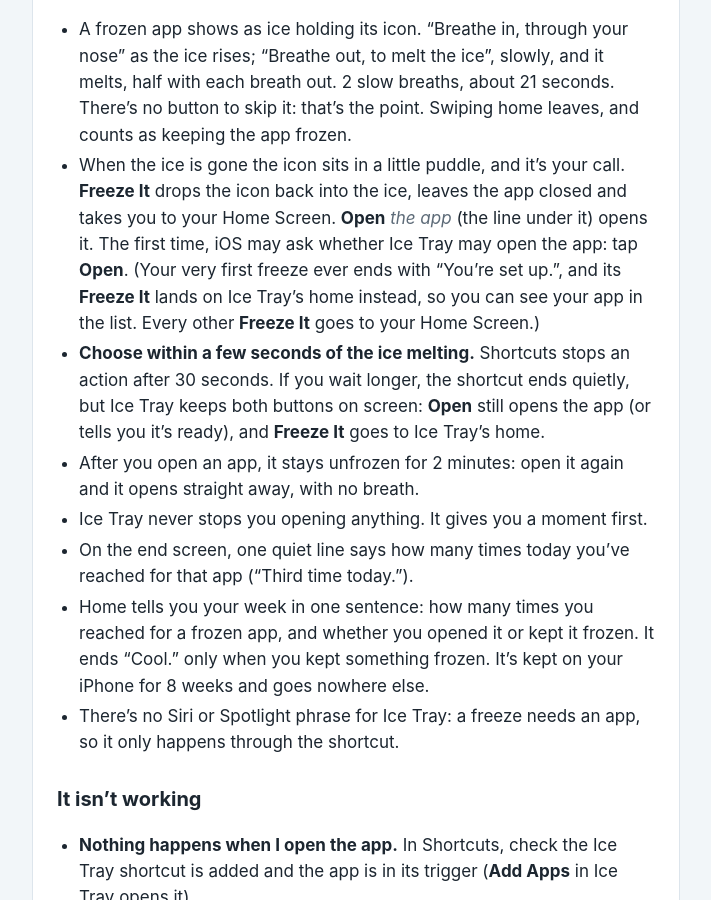
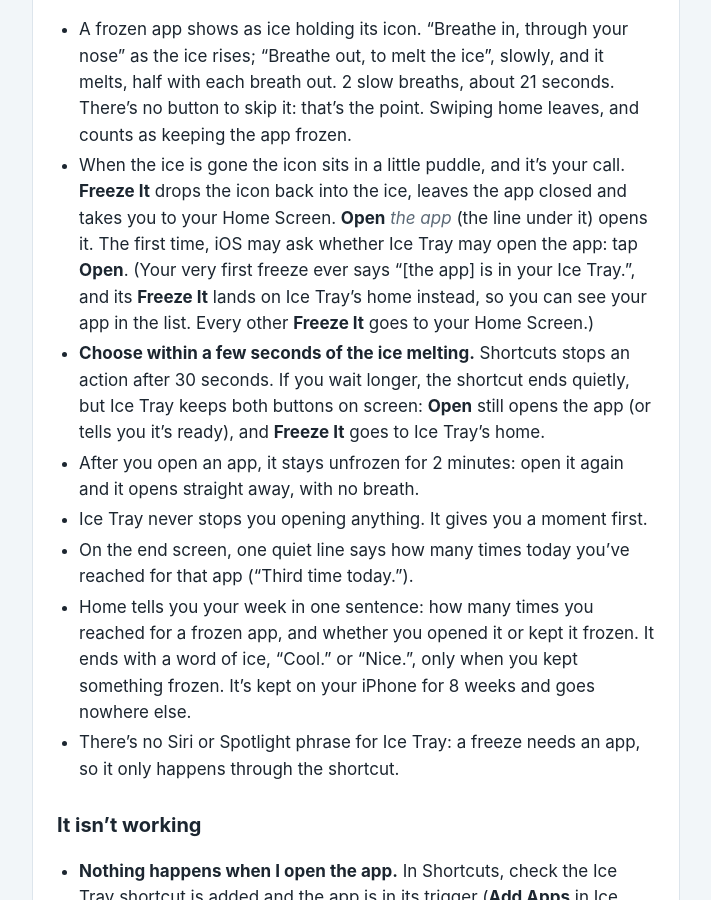
Before and after one commit to AppHazard-Studios/ice-tray-site, a Jekyll site: the page built from support.md, in a window 1280 px wide and 900 px high, scrolled down 2084 px. Shown: the whole window, without its empty margins (284-995 px from the left). Built offline with Jekyll 4.4.1, drawn with Linux system fonts in a browser that asks for light colours; some of the changed text lies outside the part shown.

Commit message:
Site: baseurl /ice-tray-site, thaw-site names gone, Restore Purchases, rights line, support facts current
Co-Authored-By: Claude Sonnet 5.5 <noreply@anthropic.com>

```diff
--- a/_config.yml
+++ b/_config.yml
@@ -1,9 +1,9 @@
 # Ice Tray's public pages (privacy, terms, support), built by GitHub Pages with Jekyll.
-# If the repository isn't named "thaw-site", change baseurl to "/<its name>" (PUBLISH.md, step 4).
+# The repository is "ice-tray-site"; if it is renamed, change baseurl to "/<its name>" (PUBLISH.md, step 4).
 title: Ice Tray
 description: Freeze the apps you open without thinking. For iPhone, by AppHazard Studios.
 url: https://apphazard-studios.github.io
-baseurl: /thaw-site
+baseurl: /ice-tray-site
 lang: en
 markdown: kramdown
 kramdown:
--- a/support.md
+++ b/support.md
@@ -19,7 +19,7 @@ freezes all your apps. It needs iOS 27.2 or later.
 
 Ice Tray teaches you this by doing it. The first time you open it, short pages let you breathe once, try the real
 choice (open it or freeze it), pick your apps in Shortcuts, and open one. That first real freeze is the last step. Your
-very first freeze ends with "You're set up.", and its **Freeze It** shows your list in Ice Tray.
+very first freeze says "[the app] is in your Ice Tray.", and its **Freeze It** shows your list in Ice Tray.
 
 To **add apps** later, tap **Add Apps** in Ice Tray. The first time it shows how; after that it opens the shortcut. In
 the shortcut, tap **+** in the "When [your apps] is Opened" line and pick an app. A new app shows up in Ice Tray the
@@ -70,8 +70,8 @@ tile with the app's first letter until it has fetched an icon from the App Store
   it: that's the point. Swiping home leaves, and counts as keeping the app frozen.
 - When the ice is gone the icon sits in a little puddle, and it's your call. **Freeze It** drops the icon back into
   the ice, leaves the app closed and takes you to your Home Screen. **Open** _the app_ (the line under it) opens it.
-  The first time, iOS may ask whether Ice Tray may open the app: tap **Open**. (Your very first freeze ever ends with
-  "You're set up.", and its **Freeze It** lands on Ice Tray's home instead, so you can see your app in the list. Every
+  The first time, iOS may ask whether Ice Tray may open the app: tap **Open**. (Your very first freeze ever says
+  "[the app] is in your Ice Tray.", and its **Freeze It** lands on Ice Tray's home instead, so you can see your app in the list. Every
   other **Freeze It** goes to your Home Screen.)
 - **Choose within a few seconds of the ice melting.** Shortcuts stops an action after 30 seconds. If you wait longer,
   the shortcut ends quietly, but Ice Tray keeps both buttons on screen: **Open** still opens the app (or tells you it's
@@ -80,7 +80,7 @@ tile with the app's first letter until it has fetched an icon from the App Store
 - Ice Tray never stops you opening anything. It gives you a moment first.
 - On the end screen, one quiet line says how many times today you've reached for that app ("Third time today.").
 - Home tells you your week in one sentence: how many times you reached for a frozen app, and whether you opened it or
-  kept it frozen. It ends "Cool." only when you kept something frozen. It's kept on your iPhone for 8 weeks and goes
+  kept it frozen. It ends with a word of ice, "Cool." or "Nice.", only when you kept something frozen. It's kept on your iPhone for 8 weeks and goes
   nowhere else.
 - There's no Siri or Spotlight phrase for Ice Tray: a freeze needs an app, so it only happens through the shortcut.
 
```
Also changed, not shown: other parts of support.md (+2 -2 lines), PUBLISH.md (+24 -28 lines), terms.md (+1 -1 lines), README.md.
